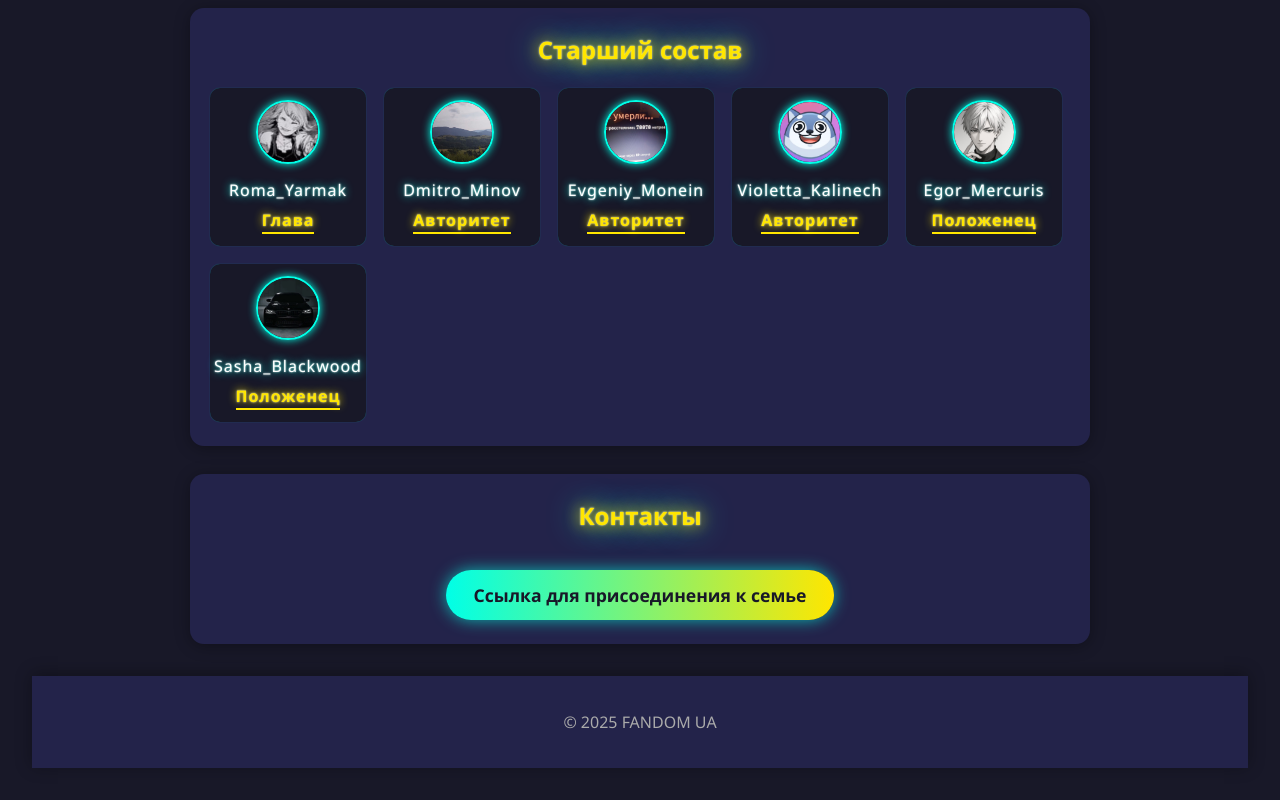
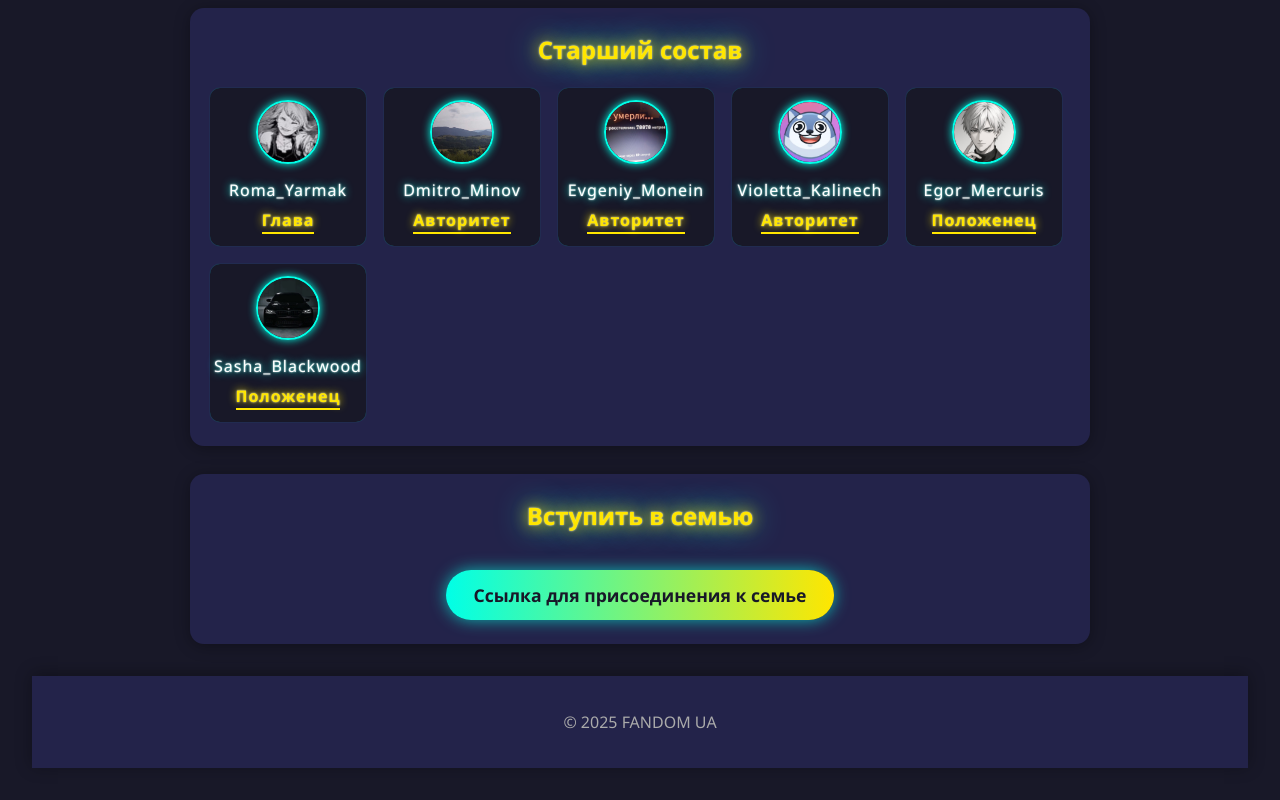
Before and after one commit to HaveFun339/FANDOM-UA, a React (Vite) app: page / in a window 1280 px wide. Shown: the part 670-1470 px from the top of the page. Built offline with nearby package versions, Linux system fonts and the light colour scheme.

Commit message:
fixed bugs

```diff
--- a/src/App.jsx
+++ b/src/App.jsx
@@ -71,7 +71,7 @@ function App() {
           </div>
         </section>
         <section id="contacts">
-          <h2>Контакты</h2>
+          <h2>Вступить в семью</h2>
         <a
     href="https://t.me/+stDCZ9XGNAA2MmRi"
     target="_blank"
```
